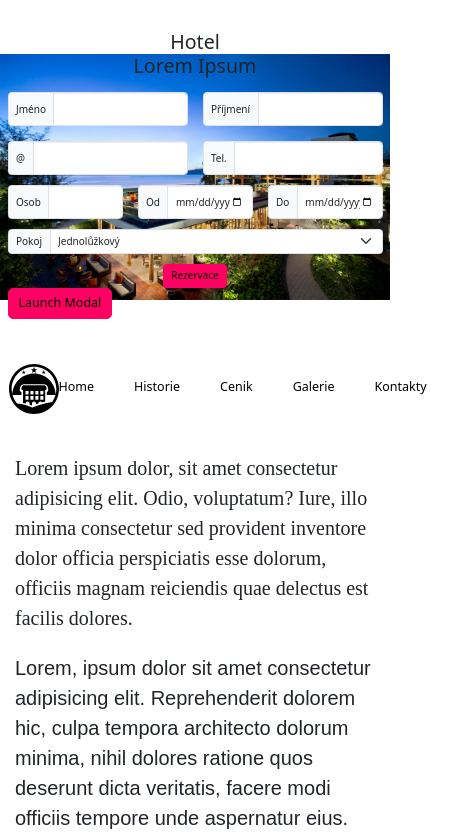
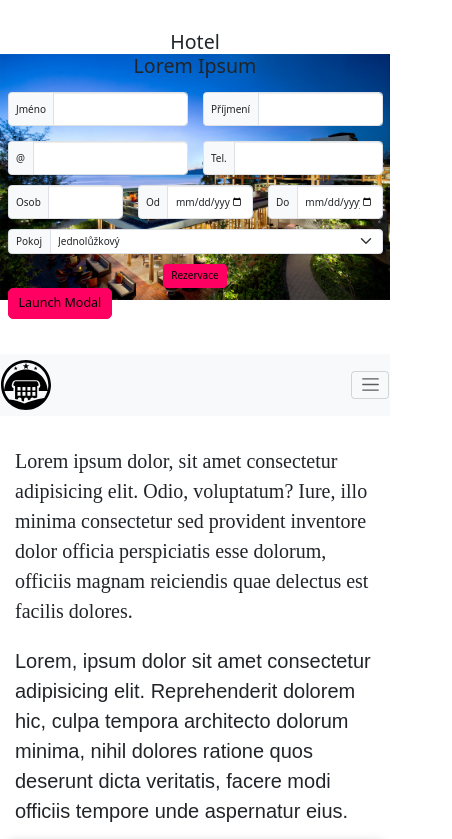
Before and after one commit to davidjirka/DavidHotelCviko, a website: page index.html in a window 390 px wide. Shown: the top 839 px of the page, 452 px wide, since content can reach past the window. Drawn offline with nearby package versions, Linux system fonts and the light colour scheme; some packages are replaced by stand-ins of ours.

Commit message:
hamburger add

```diff
--- a/css/myStyle.css
+++ b/css/myStyle.css
@@ -64,13 +64,11 @@
 .card img {
   width: 100%;
 }
-nav {
-  background-color: white;
+.nav-item.nav-link {
+  transition: 0.3s;
+  text-decoration: none;
 }
-.nav-item a {
-  transition: 0.3s;
-}
-.nav-item a::after {
+.nav-item.nav-link::after {
   content: "";
   display: block;
   width: 0px;
@@ -78,10 +76,10 @@ nav {
   background-color: rgb(255, 0, 98);
   transition: 0.3s;
 }
-.nav-item a:hover {
+.nav-item.nav-link:hover {
   color: rgb(255, 0, 98);
   transition: 0.3s;
 }
-.nav-item a:hover::after {
+.nav-item.nav-link:hover::after {
   width: 100%;
 }
--- a/index.html
+++ b/index.html
@@ -161,42 +161,30 @@
       </div>
     </section>
     <!-- header -->
-    <nav class="navbar navbar-expand navbar-light sticky-top">
-      <div class="container">
-        <div class="col logo"><img src="img/sign.svg" /></div>
-        <ul class="navbar-nav flex-row">
-          <li class="nav-item">
-            <a class="navbar-brand" href="#home">Home</a>
-          </li>
-          <li class="nav-item">
-            <a class="navbar-brand" href="#historie">Historie</a>
-          </li>
-          <li class="nav-item">
-            <a class="navbar-brand" href="#cenik">Cenik</a>
-          </li>
-          <li class="nav-item">
-            <a class="navbar-brand" href="#galerie">Galerie</a>
-          </li>
-          <li class="nav-item">
-            <a class="navbar-brand" href="#kontakty">Kontakty</a>
-          </li>
-        </ul>
+    <nav class="navbar navbar-expand-sm navbar-light bg-light sticky-top">
+      <div class="col logo"><img src="img/sign.svg" /></div>
+      <button
+        class="navbar-toggler"
+        type="button"
+        data-toggle="collapse"
+        data-target="#navbarNavAltMarkup"
+        aria-controls="navbarNavAltMarkup"
+        aria-expanded="false"
+        aria-label="Toggle navigation"
+      >
+        <span class="navbar-toggler-icon"></span>
+      </button>
+      <div class="collapse navbar-collapse" id="navbarNavAltMarkup">
+        <div class="navbar-nav">
+          <a class="nav-item nav-link" href="#home">Home</a>
+          <a class="nav-item nav-link" href="#historie">Historie</a>
+          <a class="nav-item nav-link" href="#cenik">Cenik</a>
+          <a class="nav-item nav-link" href="#galerie">Galerie</a>
+          <a class="nav-item nav-link" href="#kontakty">Kontakty</a>
+        </div>
       </div>
     </nav>
-    <!-- <nav class="navbar sticky-top">
-      <div class="container">
-        <div class="row">
-          <div class="col-2 logo"><img src="img/sign.svg" /></div>
-          <div class="col-10">
 
-            <a class="navbar-brand" href="#historie">Historie</a>
-
-
-            <a class="navbar-brand" href="#kontakty">Kontakty</a>
-          </div>
-        </div>
-      </div>
-    </nav> -->
     <!-- body content -->
     <section id="historie">
       <div class="container">
```
